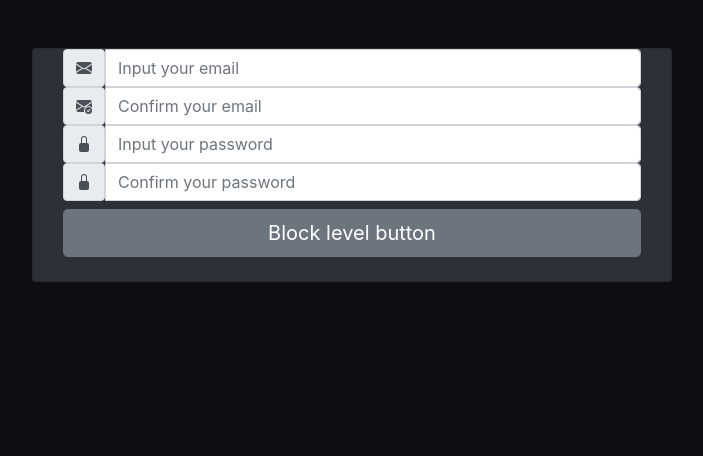
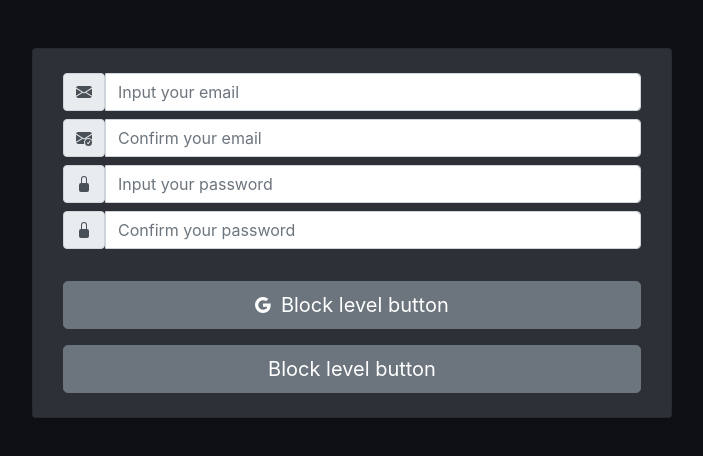
Before and after one commit to facumruiz/port-replit-and-git, a website: page views/registro.html in a window 1280 px wide. Shown: the whole page, without its empty margins (288-991 px from the left). Drawn offline with nearby package versions, Linux system fonts and the light colour scheme; files that its build step writes are made by us from their sources.

Commit message:
actualizacion visual de boton

```diff
--- a/views/registro.html
+++ b/views/registro.html
@@ -5,9 +5,11 @@
     <meta charset="UTF-8">
     <meta http-equiv="X-UA-Compatible" content="IE=edge">
     <meta name="viewport" content="width=device-width, initial-scale=1.0">
+  <link href="public/style.css" rel="stylesheet" type="text/css" />
     <!-- Bootstrap 4 CSS -->
     <link rel="stylesheet" href="https://stackpath.bootstrapcdn.com/bootstrap/4.4.1/css/bootstrap.min.css"
         integrity="sha384-Vkoo8x4CGsO3+Hhxv8T/Q5PaXtkKtu6ug5TOeNV6gBiFeWPGFN9MuhOf23Q9Ifjh" crossorigin="anonymous">
+
 
     <!-- RECAPTCHA -->
     <script src="https://www.google.com/recaptcha/api.js" async defer></script>
@@ -16,7 +18,7 @@
 
 <body style="background-color: #0d0f13">
     <div class="card container mt-5 mb-5" style="width: 40rem; background-color: #2d3036;">
-        <form class="container">
+        <form class="container mt-4">
 
 
             <div class="input-group w-100">
@@ -31,7 +33,7 @@
                 <input type="text" class="form-control" placeholder="Input your email" aria-label="Input group example"
                     aria-describedby="basic-addon1">
             </div>
-            <div class="input-group w-100">
+            <div class="input-group w-100 mt-2">
                 <span class="input-group-text" id="basic-addon1">
                     <svg xmlns="http://www.w3.org/2000/svg" width="16" height="16" fill="currentColor"
                         class="bi bi-envelope-check-fill" viewBox="0 0 16 16">
@@ -45,7 +47,7 @@
                 <input type="text" class="form-control" placeholder="Confirm your email"
                     aria-label="Input group example" aria-describedby="basic-addon1">
             </div>
-            <div class="input-group w-100">
+            <div class="input-group w-100 mt-2">
                 <span class="input-group-text" id="basic-addon1">
                     <svg xmlns="http://www.w3.org/2000/svg" width="16" height="16" fill="currentColor"
                         class="bi bi-lock-fill" viewBox="0 0 16 16">
@@ -57,7 +59,7 @@
                 <input type="text" class="form-control" placeholder="Input your password"
                     aria-label="Input group example" aria-describedby="basic-addon1">
             </div>
-            <div class="input-group w-100">
+            <div class="input-group w-100 mt-2">
                 <span class="input-group-text" id="basic-addon1">
                     <svg xmlns="http://www.w3.org/2000/svg" width="16" height="16" fill="currentColor"
                         class="bi bi-lock-fill" viewBox="0 0 16 16">
@@ -69,11 +71,17 @@
                 <input type="text" class="form-control" placeholder="Confirm your password"
                     aria-label="Input group example" aria-describedby="basic-addon1">
             </div>
-            <div class="g-recaptcha" data-theme='dark' data-sitekey="6LdFCZogAAAAAJ1FyUFOOXmKn6JNEDfE7ie29NGH">
+            <div class="g-recaptcha mt-4" data-theme='dark' data-sitekey="6LdFCZogAAAAAJ1FyUFOOXmKn6JNEDfE7ie29NGH">
             </div>
             <div class="form-group row boton-registro">
                 <div class="col-sm-12">
 
+                </div>
+                <div class="col-sm-12">
+                    <button type="button" class="btn btn-secondary mb-2 mt-2 btn-lg btn-block"><svg xmlns="http://www.w3.org/2000/svg" width="20" height="20" fill="currentColor" class="bi bi-google">
+  <path d="M15.545 6.558a9.42 9.42 0 0 1 .139 1.626c0 2.434-.87 4.492-2.384 5.885h.002C11.978 15.292 10.158 16 8 16A8 8 0 1 1 8 0a7.689 7.689 0 0 1 5.352 2.082l-2.284 2.284A4.347 4.347 0 0 0 8 3.166c-2.087 0-3.86 1.408-4.492 3.304a4.792 4.792 0 0 0 0 3.063h.003c.635 1.893 2.405 3.301 4.492 3.301 1.078 0 2.004-.276 2.722-.764h-.003a3.702 3.702 0 0 0 1.599-2.431H8v-3.08h7.545z"/>
+</svg>  Block level
+                        button</button>
                 </div>
                 <div class="col-sm-12">
                     <button type="button" class="btn btn-secondary mb-2 mt-2 btn-lg btn-block">Block level
```
